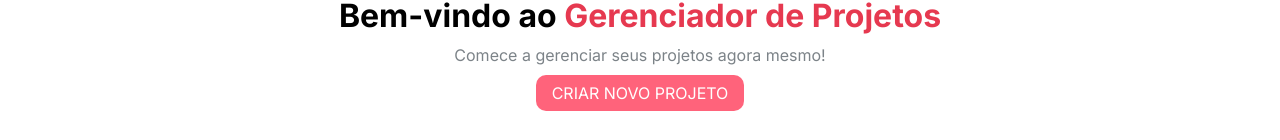
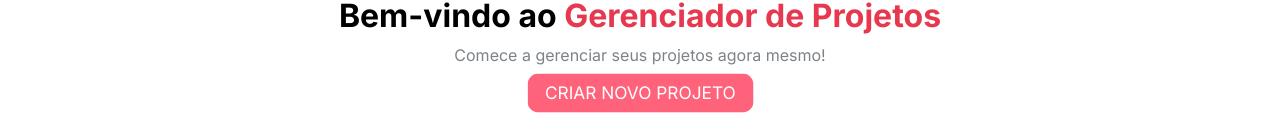
Before and after one commit to gabzzola/project-manager, a React (Vite) app: page / in a window 1280 px wide. Shown: the part 140-280 px from the top of the page. Built offline with nearby package versions, Linux system fonts and the light colour scheme.

Commit message:
feat: adicionar animação pulsante no botão criar novo projeto

```diff
--- a/src/layouts/LinkButton.jsx
+++ b/src/layouts/LinkButton.jsx
@@ -1,9 +1,9 @@
 import { Link } from 'react-router-dom';
 import styles from './LinkButton.module.css';
 
-function LinkButton({ to, text }) {
+function LinkButton({ to, text, className }) {
   return (
-    <Link to={to} className={styles.button}>
+    <Link to={to} className={`${styles.button} ${styles[className]}`}>
       { text }
     </Link>
   );
--- a/src/layouts/LinkButton.module.css
+++ b/src/layouts/LinkButton.module.css
@@ -8,3 +8,17 @@
 .button:hover {
   background-color: #E63950;
 }
+
+.buttonPulsing {
+  animation: pulseEffect 1.5s ease-in-out infinite;
+}
+
+@keyframes pulseEffect {
+  0%, 100% {
+    transform: scale(1);
+  }
+
+  50% {
+    transform: scale(1.1);
+  }
+}
--- a/src/pages/Home.jsx
+++ b/src/pages/Home.jsx
@@ -14,6 +14,7 @@ function Home() {
       <LinkButton
         to="/newproject"
         text="CRIAR NOVO PROJETO"
+        className="buttonPulsing"
       />
 
       <img
```
